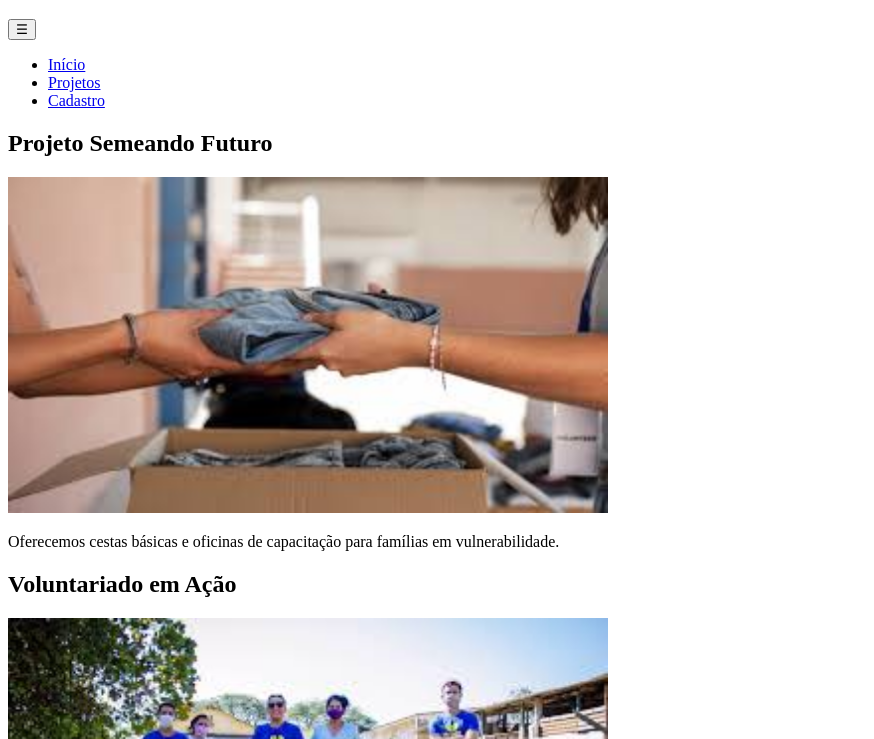
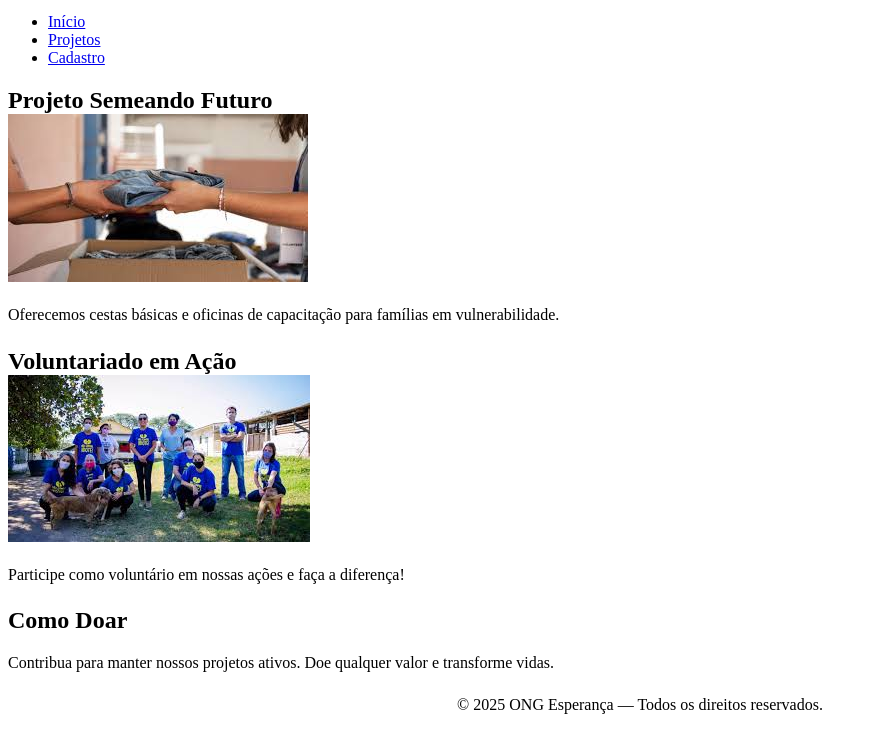
Before and after one commit to ninoreis22/EXPERIENCIA-PRATICA-2-css, a plain HTML site: page projetos.html in a window 1280 px wide. Shown: the part 61-800 px from the top of the page, without its empty margins (0-874 px from the left). Drawn offline with Linux system fonts and the light colour scheme.

Commit message:
Update projetos.html

```diff
--- a/projetos.html
+++ b/projetos.html
@@ -4,30 +4,30 @@
   <meta charset="UTF-8">
   <meta name="viewport" content="width=device-width, initial-scale=1.0">
   <title>ONG Esperança - Projetos</title>
+  <link rel="stylesheet" href="css/style.css">
 </head>
 <body>
   <header>
     <h1>ONG Esperança</h1>
-  <nav class="navbar">
-    <button class="menu-toggle">☰</button>
-    <ul>
-      <li><a href="index.html">Início</a></li>
-      <li><a href="sobre.html">Projetos</a></li>
-      <li><a href="contato.html">Cadastro</a></li>
-    </ul>
-  </nav>
-</header>
+    <nav>
+      <ul>
+        <li><a href="index.html">Início</a></li>
+        <li><a href="projetos.html">Projetos</a></li>
+        <li><a href="cadastro.html">Cadastro</a></li>
+      </ul>
+    </nav>
+  </header>
 
   <main>
     <section>
       <h2>Projeto Semeando Futuro</h2>
-      <img src="img/doacao.jpg" alt="Distribuição de alimentos" width="600">
+      <img src="img/doacao.jpg" alt="Distribuição de alimentos">
       <p>Oferecemos cestas básicas e oficinas de capacitação para famílias em vulnerabilidade.</p>
     </section>
 
     <section>
       <h2>Voluntariado em Ação</h2>
-      <img src="img/equipe.jpg" alt="Equipe de voluntários" width="600">
+      <img src="img/equipe.jpg" alt="Equipe de voluntários">
       <p>Participe como voluntário em nossas ações e faça a diferença!</p>
     </section>
 
@@ -41,5 +41,4 @@
     <p>&copy; 2025 ONG Esperança — Todos os direitos reservados.</p>
   </footer>
 </body>
-
 </html>
```
